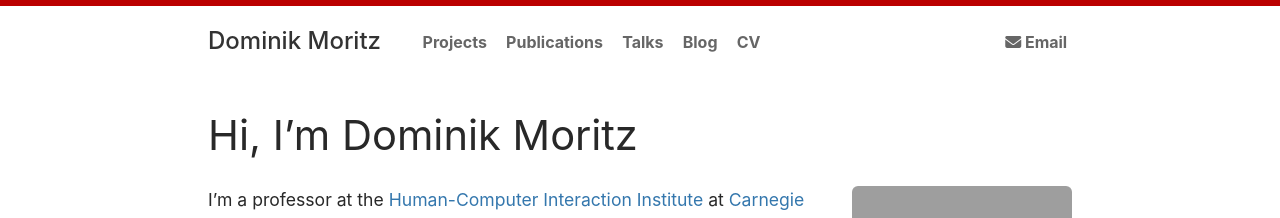
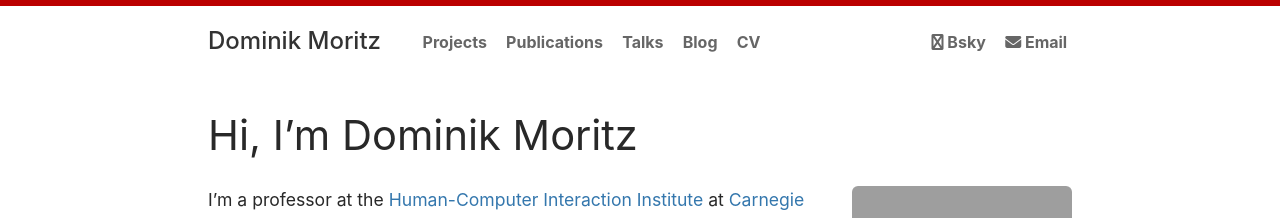
Before and after one commit to domoritz/domoritz.github.io, a Jekyll site: the page built from index.md, in a window 1280 px wide. Shown: the top 218 px of the page. Built offline with Jekyll 4.4.1, drawn with Linux system fonts in a browser that asks for light colours; nearby versions of some CDN libraries; grey boxes are pictures that could not be loaded.

Commit message:
Add csv for now to work around https://github.com/jekyll/jekyll/issues/9741 add bsky via

```diff
--- a/Gemfile
+++ b/Gemfile
@@ -1,6 +1,7 @@
 source 'https://rubygems.org'
 
 gem "jekyll"
+gem "csv"
 
 group :jekyll_plugins do
     gem "jekyll-feed"
--- a/_includes/header.html
+++ b/_includes/header.html
@@ -10,6 +10,7 @@
     <a href="{{ '/cv/' | relative_url }}" {% if current[1] == 'cv' %}aria-current="page"{% endif %}>CV</a>
 
     <span class="external">
+      <a href="https://bsky.app/profile/domoritz.de"><i class="fa-solid fa-bluesky" aria-hidden="true"></i> Bsky</a>
       <a href="mailto:domoritz@cmu.edu"><i class="fa-solid fa-envelope" aria-hidden="true"></i> Email</a>
     </span>
   </nav>
--- a/_includes/publication.html
+++ b/_includes/publication.html
@@ -27,7 +27,7 @@
   {% endif %}
 
   {% if pub.summary %}
-    <a href="https://bsky.app/intent/compose?text={{ pub.summary }}" class="share">
+    <a href="https://bsky.app/intent/compose?text={{ pub.summary }} (via @domoritz.de)" class="share">
       <i class="fab fa-bluesky" aria-hidden="true"></i> <span class="message">{{ pub.summary }}</span>
     </a>
   {% endif %}
```
Also changed, not shown: Gemfile.lock.
